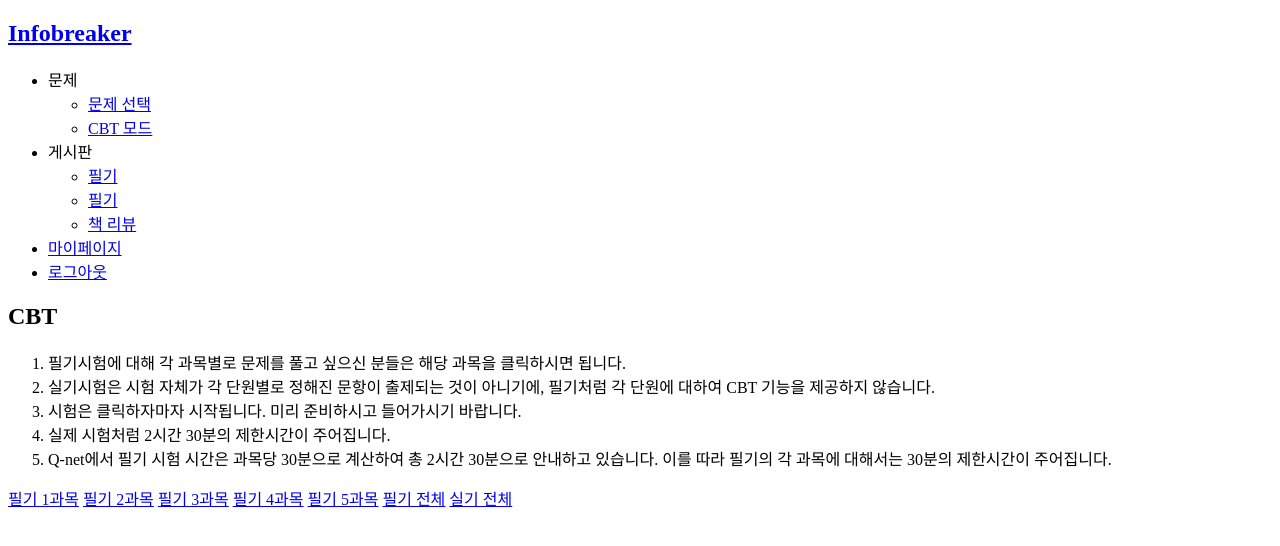
After one commit to AxPlank/infobreaker, a Django app: page /exam/CBT in a window 1280 px wide. The commit adds this page. Shown: the top 546 px of the page. Run offline with Django 4.2, Linux system fonts and the light colour scheme; a user stored in the database is signed in.

Commit message:
문제 모델 수정, CBT 모드 (2)

```diff
--- a/exam/urls.py
+++ b/exam/urls.py
@@ -8,5 +8,7 @@
     path('written/<int:part>', views.writtenPart, name='writtenPart'),
     path('practical/<int:part>', views.practicalPart, name='practicalPart'),
     path('problem/<int:problem_id>', views.problem, name='problem'),
-    path('problem/<int:problem_id>/comment', views.commentDetail, name='comment'),
+    path('problem/<int:problem_id>/comment', views.comment, name='comment'),
+    path('CBT', views.CBTChoice, name='CBT'),
+    path('CBT/part', views.CBT_part, name='CBT_parttest'),
 ]
--- a/exam/views.py
+++ b/exam/views.py
@@ -10,7 +10,7 @@
     practical_list = PracticalPart.objects.order_by('part')
     dictt = {'written_list': written_list,
              'practical_list': practical_list}
-    return render(request, 'exam/written.html', dictt)
+    return render(request, 'exam/part_choice.html', dictt)
 
 @login_required(login_url='main:login')
 def writtenPart(request, part):
@@ -31,7 +31,19 @@
     return render(request, 'exam/problem.html', dictt)
 
 @login_required(login_url='main:login')
-def commentDetail(request, problem_id):
+def comment(request, problem_id):
     problem = get_object_or_404(Problem, pk=problem_id)
     dictt = {'problem': problem}
     return render(request, 'exam/comment.html', dictt)
+
+@login_required(login_url='main:login')
+def CBTChoice(request):
+    return render(request, 'exam/CBT_choice.html')
+
+@login_required(login_url='main:login')
+def CBT_part(request, part):
+    problem_list = Problem.objects.filter(type_integer=1, part=1).order_by('?')[:20]
+    dictt = {}
+    for i in range(20):
+        dictt[f'Q{i}'] = problem_list[i]
+    return render(request, 'exam/CBT_parttest.html', dictt)
--- a/templates/base.html
+++ b/templates/base.html
@@ -16,8 +16,8 @@
                 문제
                 <ul>
                     <li><a href="{% url 'exam:part' %}">문제 선택</a></li>
-                    <li><a href="#">CBT 모드</a></li>
-                </ul>
+                    <li><a href="{% url 'exam:CBT' %}">CBT 모드</a></li>
+                    </ul>
             </li>
             <li>
                 게시판
--- /dev/null
+++ b/templates/exam/CBT_choice.html
@@ -0,0 +1,24 @@
+{% extends 'base.html' %}
+{% block content %}
+<section>
+    <div>
+        <h2>CBT</h2>
+        <ol>
+            <li>필기시험에 대해 각 과목별로 문제를 풀고 싶으신 분들은 해당 과목을 클릭하시면 됩니다.</li>
+            <li>실기시험은 시험 자체가 각 단원별로 정해진 문항이 출제되는 것이 아니기에, 필기처럼 각 단원에 대하여 CBT 기능을 제공하지 않습니다.</li>
+            <li>시험은 클릭하자마자 시작됩니다. 미리 준비하시고 들어가시기 바랍니다.</li>
+            <li>실제 시험처럼 2시간 30분의 제한시간이 주어집니다.</li>
+            <li>Q-net에서 필기 시험 시간은 과목당 30분으로 계산하여 총 2시간 30분으로 안내하고 있습니다. 이를 따라 필기의 각 과목에 대해서는 30분의 제한시간이 주어집니다.</li>
+        </ol>
+    </div>
+    <div>
+        <a href="#">필기 1과목</a>
+        <a href="#">필기 2과목</a>
+        <a href="#">필기 3과목</a>
+        <a href="#">필기 4과목</a>
+        <a href="#">필기 5과목</a>
+        <a href="#">필기 전체</a>
+        <a href="#">실기 전체</a>
+    </div>
+</section>
+{% endblock %}
```
Also changed, not shown: exam/models.py (+8 -5 lines), templates/exam/CBT_parttest.html (added, +23 -0 lines), templates/exam/practical.html (deleted, +0 -10 lines), db.sqlite3, exam/migrations/0020_remove_problem_type_alter_problem_comment_img_and_more.py (added), exam/migrations/0021_alter_problem_comment_img_alter_problem_example.py (added), templates/exam/part_choice.html (renamed from templates/exam/written.html).
